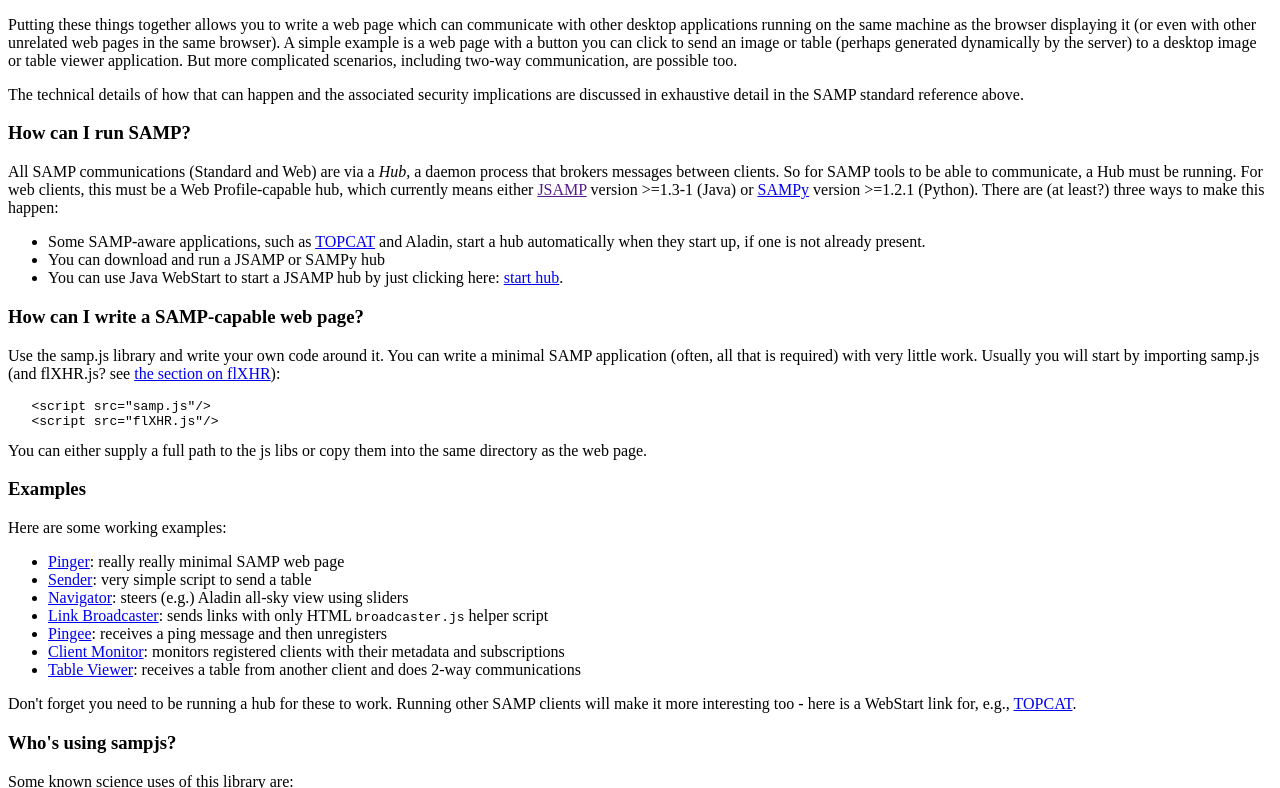
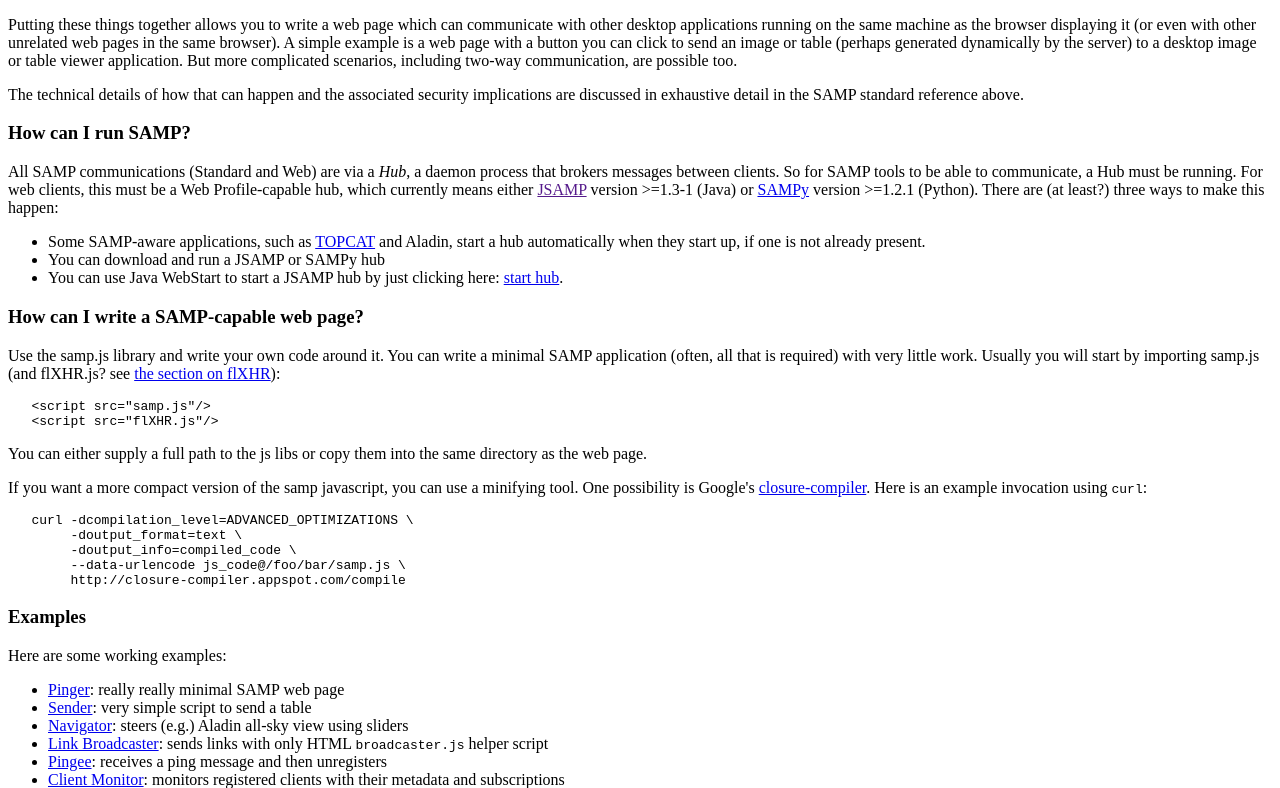
Before and after one commit to astrojs/sampjs, a plain HTML site: page index.html in a window 1280 px wide. Shown: the part 405-1193 px from the top of the page. Drawn offline with Linux system fonts and the light colour scheme.

Commit message:
Add minifying comments.
Per Markus's suggestion, added reference to closure-compiler in the
documentation for minifying the javascript.  Note I can't get that
particular curl invocation to work though (my curl doesn't seem to
support the --data-urlencode flag).

```diff
--- a/index.html
+++ b/index.html
@@ -115,9 +115,22 @@
    &lt;script src="samp.js"/&gt;
    &lt;script src="flXHR.js"/&gt;
 </pre>
-You can either supply a full path to the js libs or copy them into
+<p>You can either supply a full path to the js libs or copy them into
 the same directory as the web page.
 </p>
+
+<p>If you want a more compact version of the samp javascript,
+you can use a minifying tool.  One possibility is Google's
+<a href="http://closure-compiler.appspot.com/">closure-compiler</a>.
+Here is an example invocation using <code>curl</code>:
+</p>
+<pre>
+   curl -dcompilation_level=ADVANCED_OPTIMIZATIONS \
+        -doutput_format=text \
+        -doutput_info=compiled_code \
+        --data-urlencode js_code@/foo/bar/samp.js \
+        http://closure-compiler.appspot.com/compile
+</pre>
 
 <a name="examples">
 <h3>Examples</h3>
```
